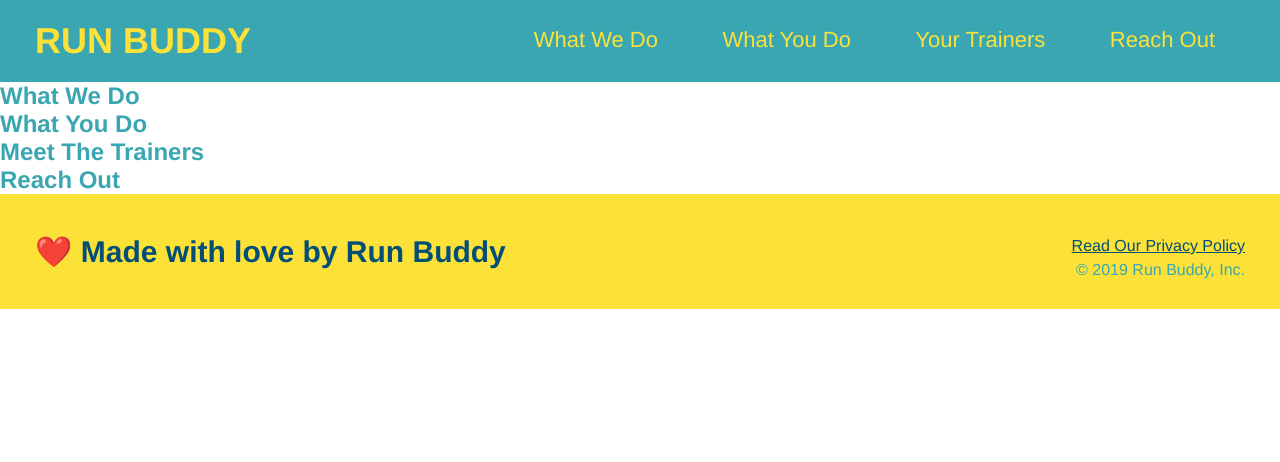
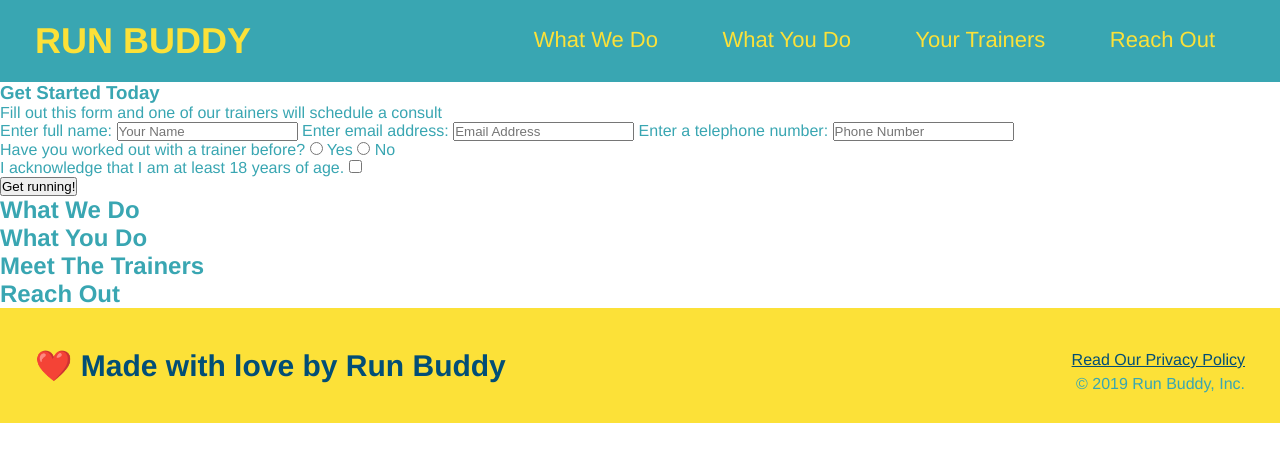
Before and after one commit to JohnNielsen1221/run-buddy, a plain HTML site: page index.html in a window 1280 px wide. Drawn offline with Linux system fonts and the light colour scheme.

Commit message:
created form inputs/buttons

```diff
--- a/index.html
+++ b/index.html
@@ -33,7 +33,37 @@
 
         <!-- hero/jumbotron -->
         <section>
+            <div>
+                <h3> Get Started Today</h3>
+                <p>Fill out this form and one of our trainers will schedule a consult</p>
+                <!-- Add form element-->
+                <form>
+                    <label for="name">Enter full name:</label>
+                    <input type="text" placeholder="Your Name" name="name" id="name" />
+                    <label for="email">Enter email address:</label>
+                    <input type="text" placeholder="Email Address" name="email" id="email" />
+                    <label for="phone">Enter a telephone number:</label>
+                    <input type="text" placeholder="Phone Number" name="phone" id="phone" />
+                    <p>
+                        Have you worked out with a trainer before?
+                        <input type="radio" name="trainer-confirm" id="trainer-yes" />
+                        <label for="trainer-yes">Yes</label>
+                        <input type="radio" name="trainer-confirm" id="trainer-no" />
+                        <label for="trainer-no">No</label>
+                    </p>
+                    <p>
+                        <label for="checkbox" >
+                            I acknowledge that I am at least 18 years of age.
+                        </label>
+                        <input type="checkbox" name="age-confirm" id="checkbox" />
+                    </p>
+                    <button type="submit">
+                        Get running!
+                    </button>
+                </form>
+            </div>
         </section>
+        <!-- end hero -->
 
         <!-- "what we do" section -->
         <section>
```
